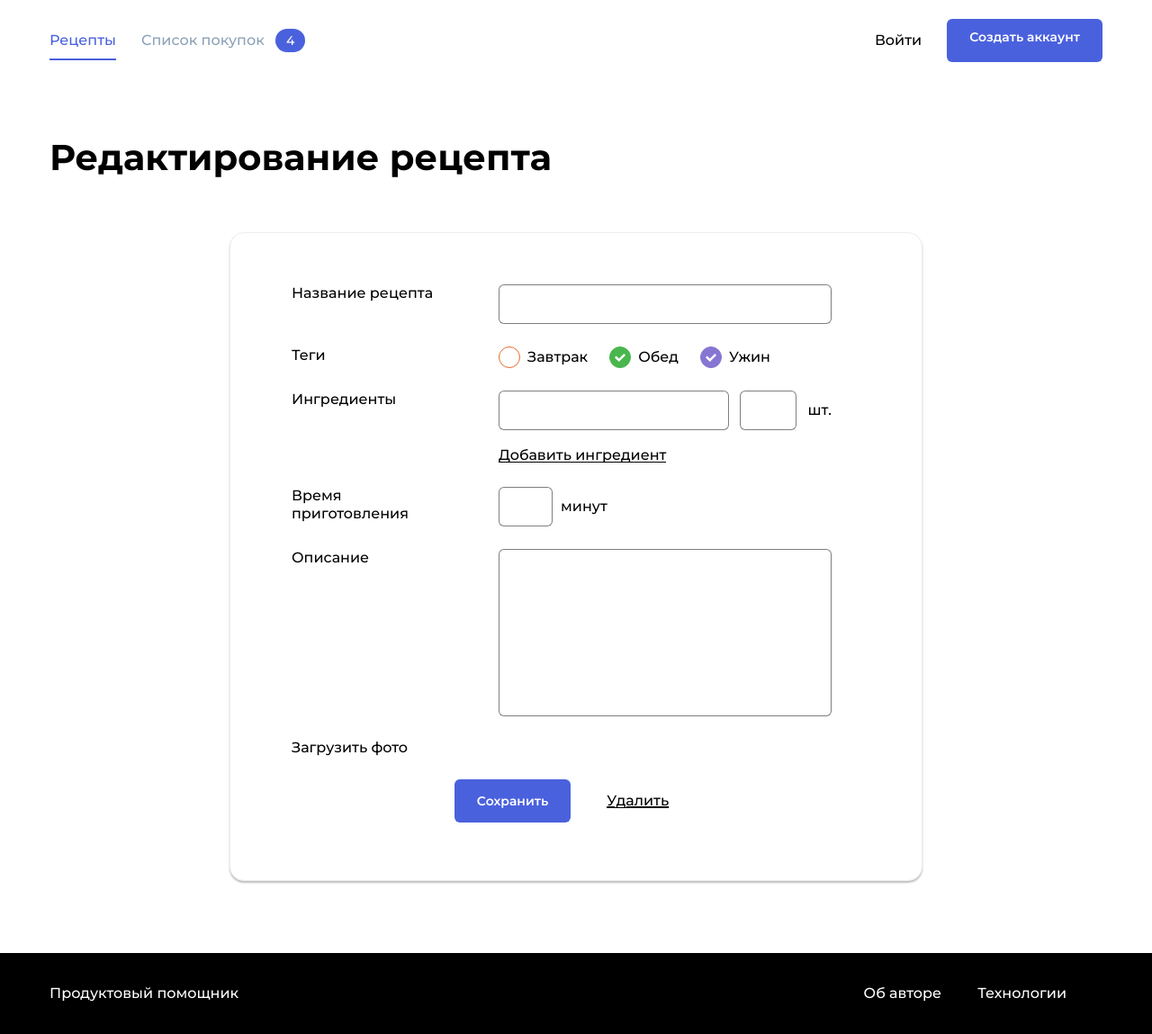
After one commit to abi83/foodgram-project, a Django app: template apps/recipes/templates/recipes/recipe-update.html in a window 1280 px wide. The commit adds this page. Shown: the whole page at 90% size. Run offline with Django 3.2, Linux system fonts and the light colour scheme; the template is opened without the code that fills it, so the values that code supplies are empty; some libraries are stand-ins or nearby versions.

Commit message:
recipe edit JS updated

```diff
--- a/apps/api/serializers.py
+++ b/apps/api/serializers.py
@@ -3,6 +3,9 @@ from apps.recipes.models import Ingredient
 
 
 class IngredientSerializer(serializers.ModelSerializer):
+    unit = serializers.StringRelatedField()
+
+
     class Meta:
         model = Ingredient
-        fields = ['name', ]
+        fields = ['name', 'unit', ]
--- a/apps/recipes/forms.py
+++ b/apps/recipes/forms.py
@@ -6,4 +6,4 @@ from apps.recipes.models import Recipe
 class RecipeForm(ModelForm):
     class Meta:
         model = Recipe
-        exclude = ('slug', )
+        exclude = ('slug', 'author', )
--- a/apps/recipes/static/js/api/Api.js
+++ b/apps/recipes/static/js/api/Api.js
@@ -109,7 +109,7 @@ class Api {
         })
   }
   getIngredients  (text)  {
-      return fetch(`/ingredients?query=${text}`, {
+      return fetch(`/api/v1/?query=${text}`, {
           headers: {
               'Content-Type': 'application/json'
           }
--- /dev/null
+++ b/apps/recipes/templates/recipes/recipe-form.html
@@ -0,0 +1,67 @@
+<div class="form__group">
+    <label for="id_name" class="form__label">Название рецепта</label>
+    <div class="form__field-group">
+        <input type="text" id="id_name" name="name" class="form__input">
+        <span class="form__error"></span>
+    </div>
+</div>
+<div class="form__group">
+    <p class="form__label">Теги</p>
+    <div class="form__field-group">
+        <div class="tags">
+            <div class="tags__item">
+                <input type="checkbox" name="breakfast" id="id_breakfast" class="tags__checkbox tags__checkbox_style_orange">
+                <label for="id_breakfast" class="tags__label">Завтрак</label>
+            </div>
+            <div class="tags__item">
+                <input type="checkbox" name="lunch" id="id_lunch" class="tags__checkbox tags__checkbox_style_green" checked>
+                <label for="id_lunch" class="tags__label">Обед</label>
+            </div>
+            <div class="tags__item">
+                <input type="checkbox" name="dinner" id="id_dinner" class="tags__checkbox tags__checkbox_style_purple" checked>
+                <label for="id_dinner" class="tags__label">Ужин</label>
+            </div>
+        </div>
+        <span class="form__error"></span>
+    </div>
+</div>
+<div class="form__group">
+    <label for="nameIngredient" class="form__label">Ингредиенты</label>
+    <div class="form__field-group">
+        <div class="form__field-group-ingredientes">
+            <div class="form__dropdown">
+                <input type="text" id="nameIngredient" class="form__input">
+                <div class="form__dropdown-items"></div>
+            </div>
+            <input type="number" id="cantidad" class="form__input" min="0">
+            <label for="cantidad" class="form__label" id="cantidadVal">шт.</label>
+        </div>
+        <div class="form__field-group-ingredientes-container">
+
+        </div>
+        <span class="form__ingredient-link" id="addIng">Добавить ингредиент</span>
+        <span class="form__error"></span>
+    </div>
+</div>
+<div class="form__group">
+    <label for="id_time" class="form__label">Время приготовления</label>
+    <div class="form__field-group form__field-group_time">
+        <input type="text" id="id_time" name="name" class="form__input">
+        <label for="id_time" class="form__label">минут</label>
+        <span class="form__error"></span>
+    </div>
+</div>
+<div class="form__group">
+    <label for="id_description" class="form__label">Описание</label>
+    <div class="form__field-group">
+        <textarea name="description" id="id_description" rows="8" class="form__textarea"></textarea>
+        <span class="form__error"></span>
+    </div>
+</div>
+<div class="form__group">
+    <span class="form__label">Загрузить фото</span>
+    <div class="form__field-group">
+        <input type="file" class="form__file" name="file" id="id_file">
+        <span class="form__error"></span>
+    </div>
+</div>
--- a/apps/recipes/templates/recipes/recipe-create-update.html
+++ b/apps/recipes/templates/recipes/recipe-update.html
@@ -12,7 +12,7 @@
   <div class="form-container">
     <form class="form" method="post" action="#">
       {% csrf_token %}
-      {% include 'user_form.html' %}
+      {% include 'recipes/recipe-form.html' %}
       <div class="form__footer">
         <button class="button button_style_blue">Сохранить</button>
         <a style="margin-left: 2.5em" href="#" class="form__ingredient-link">Удалить</a>
@@ -20,3 +20,10 @@
     </form>
   </div>
 {% endblock %}
+{% block scripts %}
+  <script src="{% static 'js/config/config.js' %}"></script>
+  <script src="{% static 'js/components/Header.js' %}"></script>
+  <script src="{% static 'js/utils/debouncing.js' %}"></script>
+  <script src="{% static 'js/api/Api.js' %}"></script>
+  <script src="{% static 'js/formRecipe.js' %}"></script>
+{% endblock %}
--- a/apps/recipes/urls.py
+++ b/apps/recipes/urls.py
@@ -9,7 +9,7 @@ urlpatterns = [
          views.IndexPage.as_view(),
          name='index'),
     path('detail/<slug:slug>', views.RecipeDetail.as_view(), name='recipe-detail'),
-    path('detail/<slug:slug>/eidt/', views.RecipeEdit.as_view(), name='recipe-edit'),
-    path('detail/<slug:slug>/eidt/', views.RecipeCreate.as_view(), name='recipe-create'),
+    path('detail/<slug:slug>/edit/', views.RecipeEdit.as_view(), name='recipe-edit'),
+    # path('detail/<slug:slug>/eidt/', views.RecipeCreate.as_view(), name='recipe-create'),
     path('author/<slug:username>/', views.AuthorDetail.as_view(), name='author-detail'),
 ]
--- a/apps/recipes/views.py
+++ b/apps/recipes/views.py
@@ -26,7 +26,7 @@ class RecipeDetail(DetailView):
 
 class RecipeEdit(UpdateView):
     model = Recipe
-    template_name = 'recipes/recipe-create-update.html'
+    template_name = 'recipes/recipe-update.html'
     form_class = RecipeForm
 
 
--- a/templates/base.html
+++ b/templates/base.html
@@ -14,7 +14,6 @@
     {% block styles %}
       <link rel="stylesheet" href="">
     {% endblock %}
-  {#  <script src="{% static 'bootstrap/dist/js/bootstrap.min.js' %}"></script>#}
   </head>
   <body>
     {% include 'header.html' %}
@@ -24,5 +23,8 @@
       {% endblock %}
     </main>
     {% include 'footer.html' %}
+    {% block scripts %}
+      <!-- <script src="./js/example.js"></script> -->
+    {% endblock %}
   </body>
 </html>
```
Also changed, not shown: apps/api/views.py (+10 -6 lines), apps/recipes/static/js/formRecipe.js (added, +107 -0 lines), foodgram/settings.py (+8 -0 lines).
